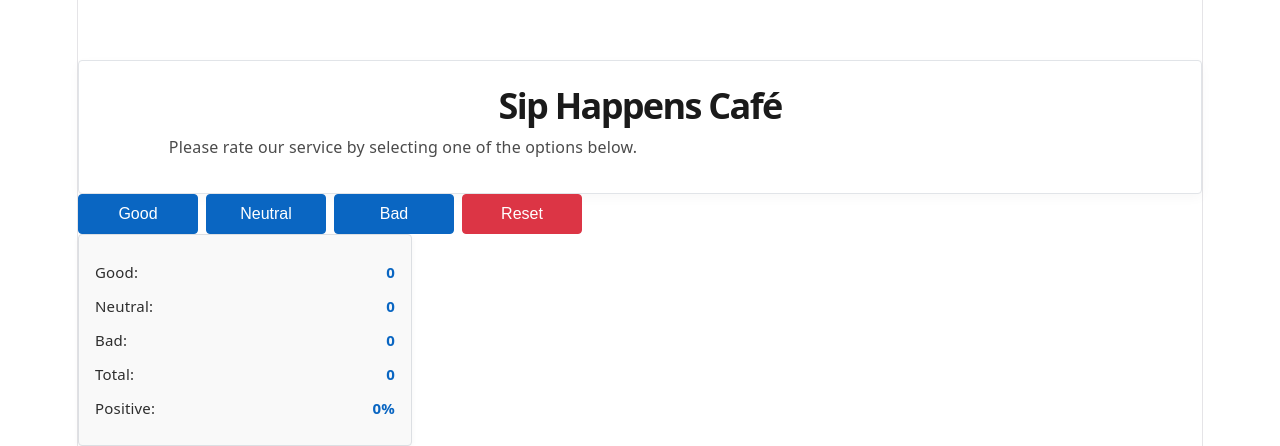
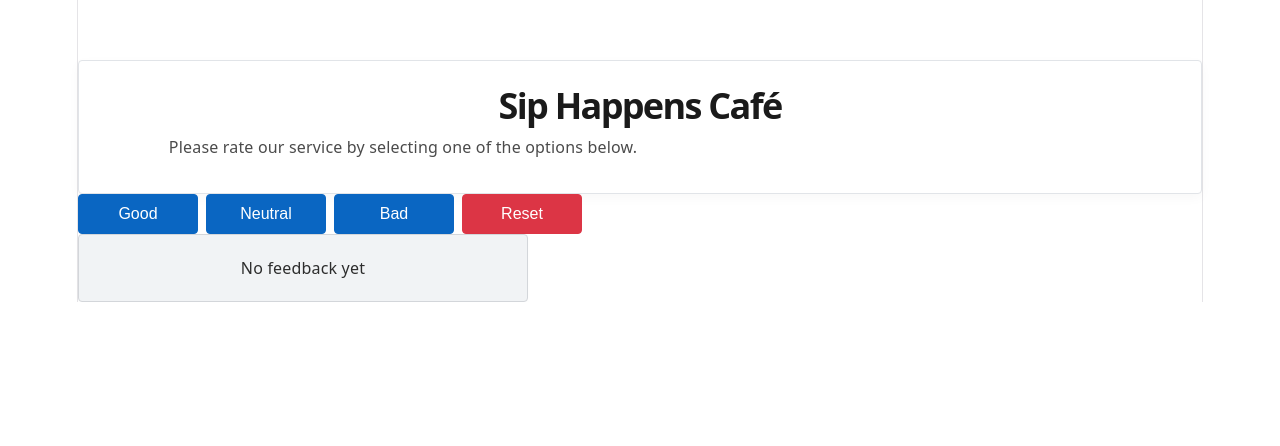
Before and after one commit to SashaGS/02-react-cafe, a React (Vite) app: page / in a window 1280 px wide. Shown: the part 820-1266 px from the top of the page. After the commit the page ends 1122 px from the top, so only its background shows below. Built offline with nearby package versions, Linux system fonts and the light colour scheme.

Commit message:
add step 7

```diff
--- a/src/components/App/App.tsx
+++ b/src/components/App/App.tsx
@@ -5,6 +5,7 @@ import type { Votes, VoteType } from '../../types/Votes'
 import CafeInfo from '../CafeInfo/CafeInfo'
 import VoteOptions from '../VoteOptions/VoteOptions'
 import VoteStats from '../VoteStats/VoteStats'
+import Notification from '../Notification/Notification'
 
 function App() {
 
@@ -25,8 +26,9 @@ function App() {
     <>
      <div className={css.app}></div>
      <CafeInfo />
-     <VoteOptions onVote={handleVote} onReset={resetVotes} canReset={true} />
-     <VoteStats votes={votes} totalVotes={totalVotes} positiveRate={positiveRate}/>
+      <VoteOptions onVote={handleVote} onReset={resetVotes} canReset={true} />
+      {totalVotes >0 ?<VoteStats votes={votes} totalVotes={totalVotes} positiveRate={positiveRate} />:<Notification />
+      }
     </>
   )
 }
```
